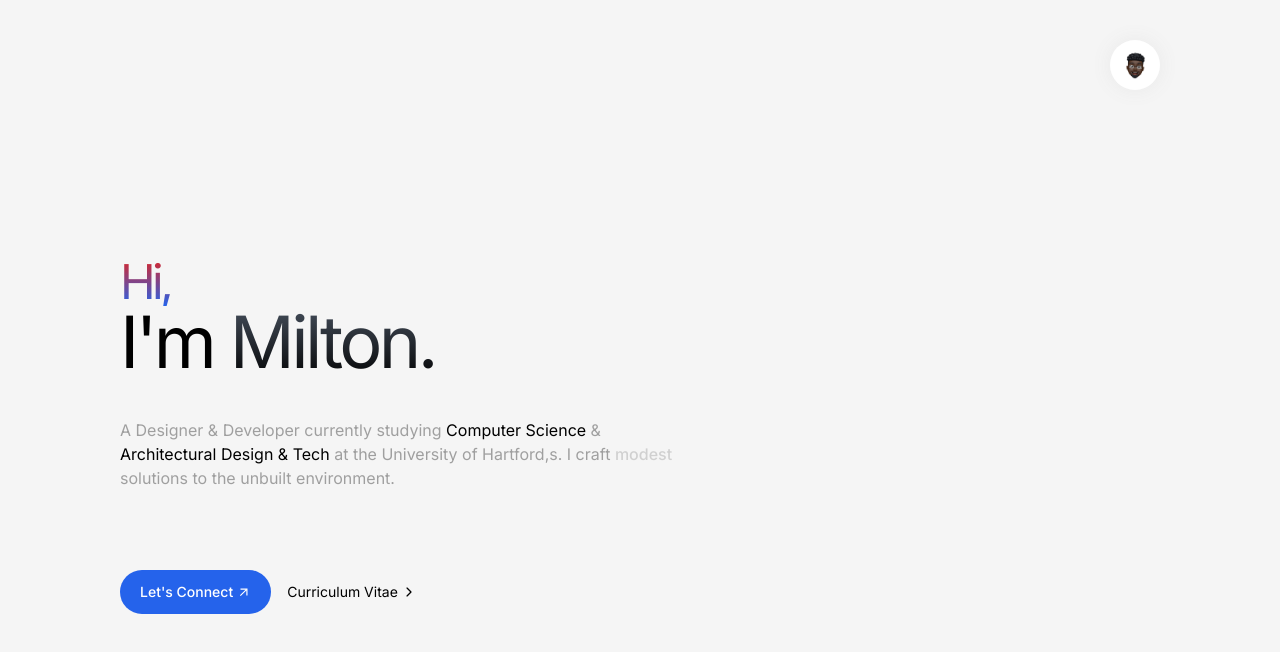
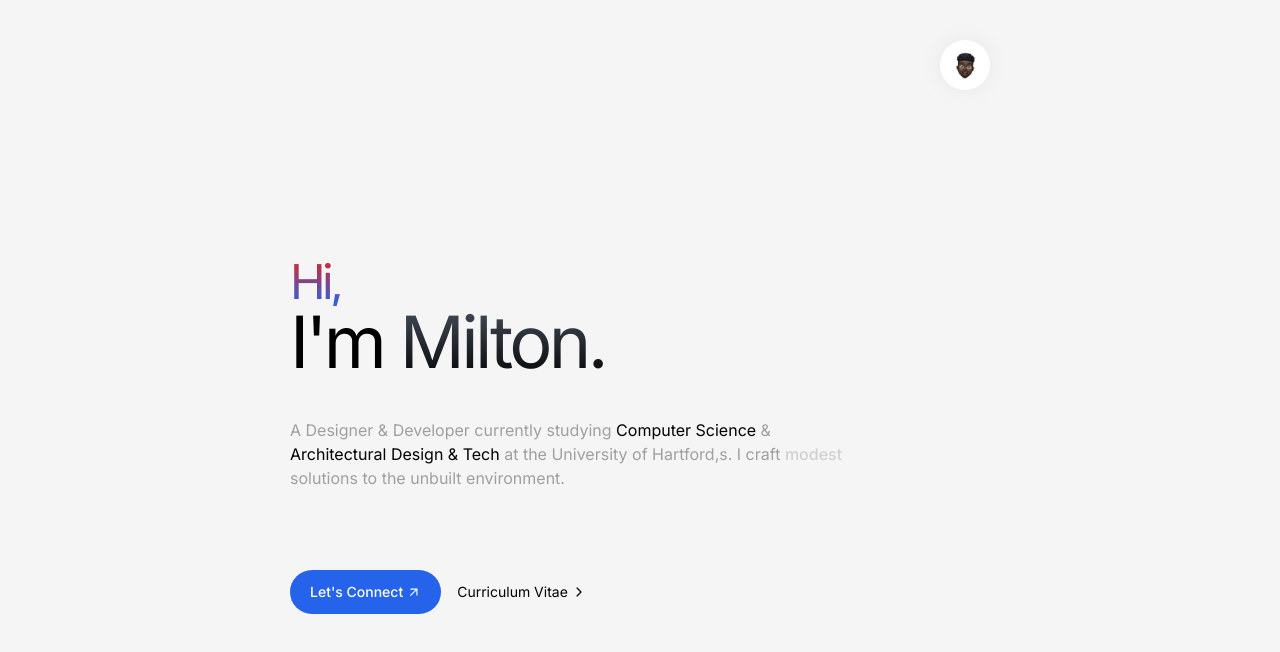
Before and after one commit to mmupfumir/mmupfumira-portfolio, a Next.js app in the folder port/: page / in a window 1280 px wide. Shown: the top 652 px of the page. Built offline with nearby package versions, Linux system fonts and the light colour scheme.

Commit message:
Configured Viewport settings

```diff
--- a/port/tailwind.config.ts
+++ b/port/tailwind.config.ts
@@ -11,7 +11,7 @@ const config: Config = {
       center: true,
       padding: {
         DEFAULT: "20px",
-        lg: "80px",
+        lg: "250px",
       },
       screens: {
         sm: "375px",
```
